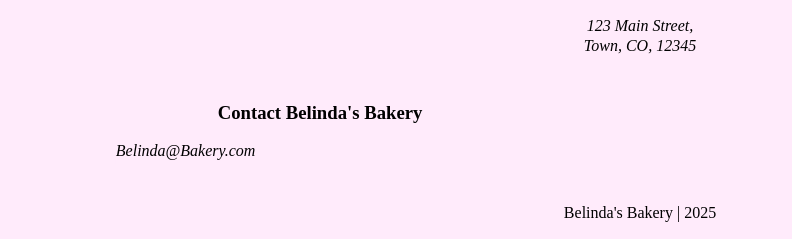
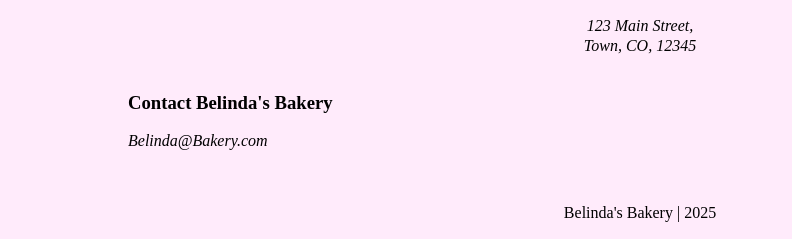
Before and after one commit to saxby-b/bakery, a website built with Parcel: page index.html in a window 1280 px wide. Shown: the part 1930-2169 px from the top of the page, 0-792 px from the left. Built offline with nearby package versions, Linux system fonts and the light colour scheme.

Commit message:
Updated styles to footer section

```diff
--- a/css/main.css
+++ b/css/main.css
@@ -169,6 +169,10 @@ address.contact {
   flex-direction: column;
 }
 
+footer a:hover {
+  color: #dedece;
+}
+
 .social h3 {
   width: 100%;
 }
@@ -272,6 +276,17 @@ address.contact {
     text-align: center;
   }
 
+  .contact h3 {
+    text-align: left;
+    padding-top: 0;
+    margin-top: 0;
+  }
+
+  .contact a {
+    text-align: center;
+    width: 100%;
+  }
+
   .contact,
   .social {
     width: 30%;
```
